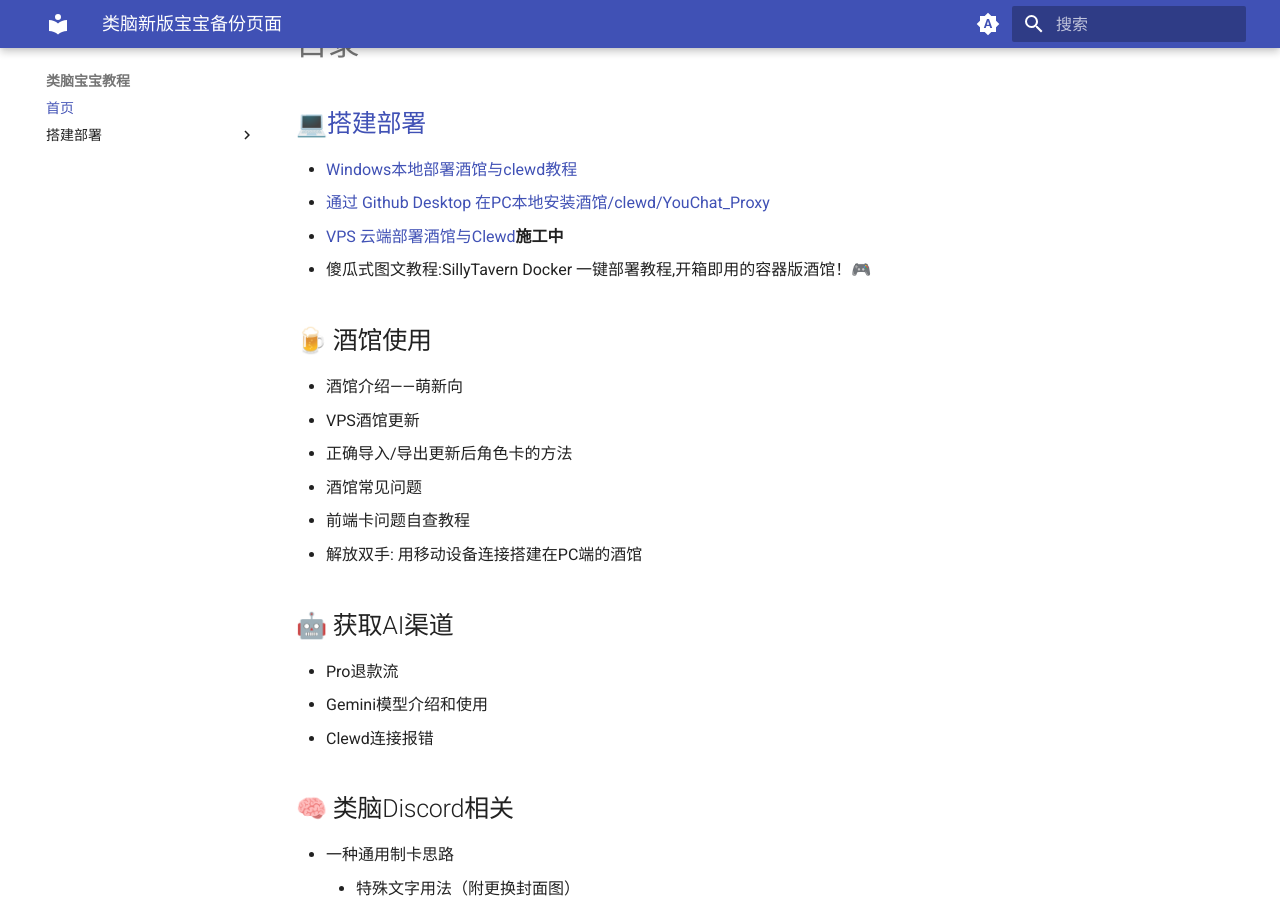
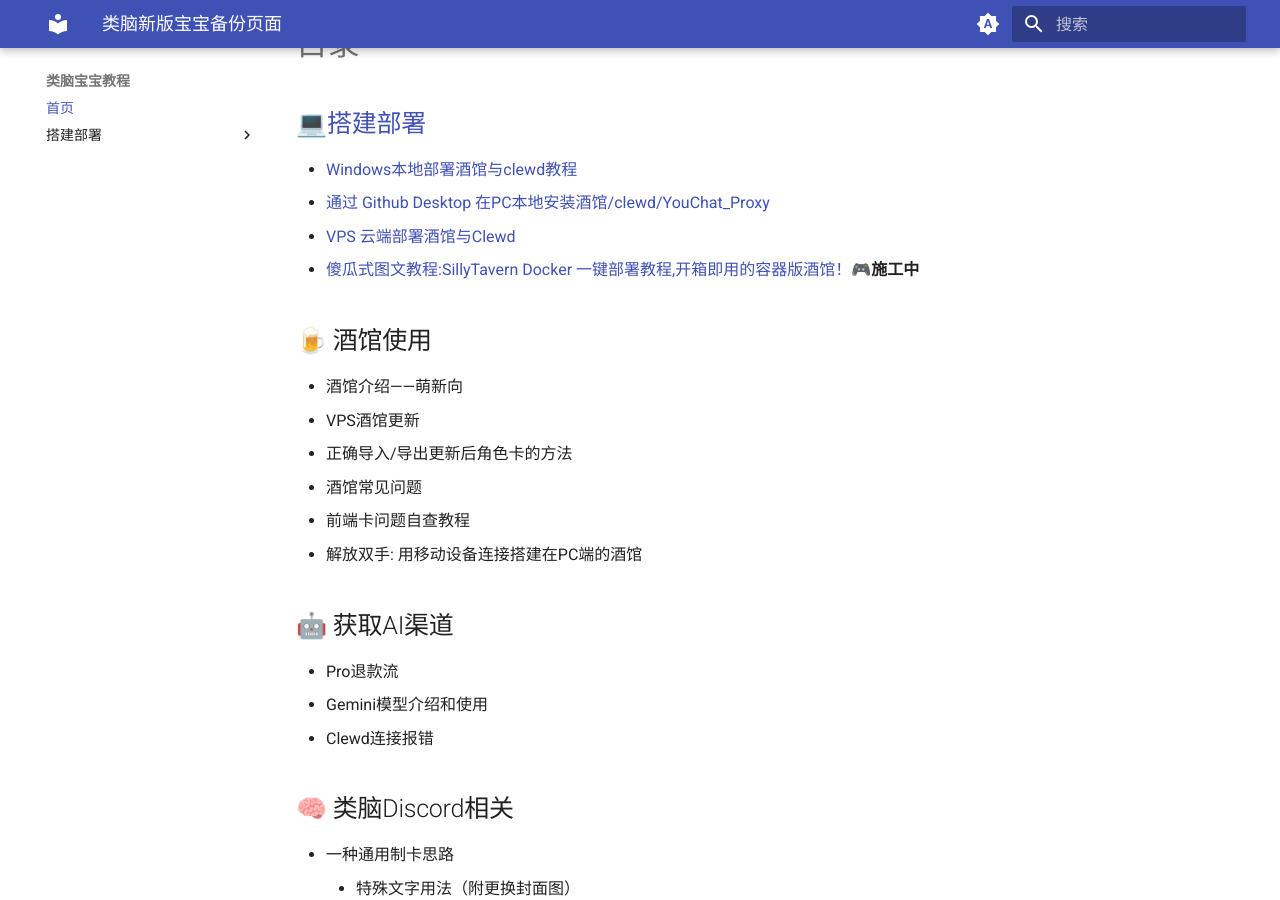
Before and after one commit to supmamamamma/baoleinao, an MkDocs documentation site: the page built from docs/index.md, in a window 1280 px wide and 900 px high, scrolled down 427 px. Built offline with MkDocs 1.6.1 and Material for MkDocs 9.7.7, drawn with Linux system fonts in a browser that asks for light colours; part of the change alters nothing that is shown.

Commit message:
更新状态

```diff
--- a/docs/index.md
+++ b/docs/index.md
@@ -16,8 +16,8 @@
 
 - [Windows本地部署酒馆与clewd教程](build/silly.md)
 - [通过 Github Desktop 在PC本地安装酒馆/clewd/YouChat_Proxy](build/gitdesk.md)
-- [VPS 云端部署酒馆与Clewd](build/vps.md)**施工中**
-- 傻瓜式图文教程:SillyTavern Docker 一键部署教程,开箱即用的容器版酒馆！🎮
+- [VPS 云端部署酒馆与Clewd](build/vps.md)
+- [傻瓜式图文教程:SillyTavern Docker 一键部署教程,开箱即用的容器版酒馆！🎮](build/dock.md)**施工中**
 
 ## 🍺 酒馆使用
 
--- a/mkdocs.yml
+++ b/mkdocs.yml
@@ -8,6 +8,7 @@ nav:
     - "Windows本地部署酒馆与clewd教程": build/silly.md
     - "通过 Github Desktop 在PC本地安装酒馆/Clewd/YouChat_Proxy": build/gitdesk.md
     - "VPS 云端部署酒馆与Clewd": build/vps.md
+    - "傻瓜式图文教程:SillyTavern Docker 一键部署教程,开箱即用的容器版酒馆！": build/dock.md
 theme:
   name: material
   language: zh
```
Also changed, not shown: 1 other file.
